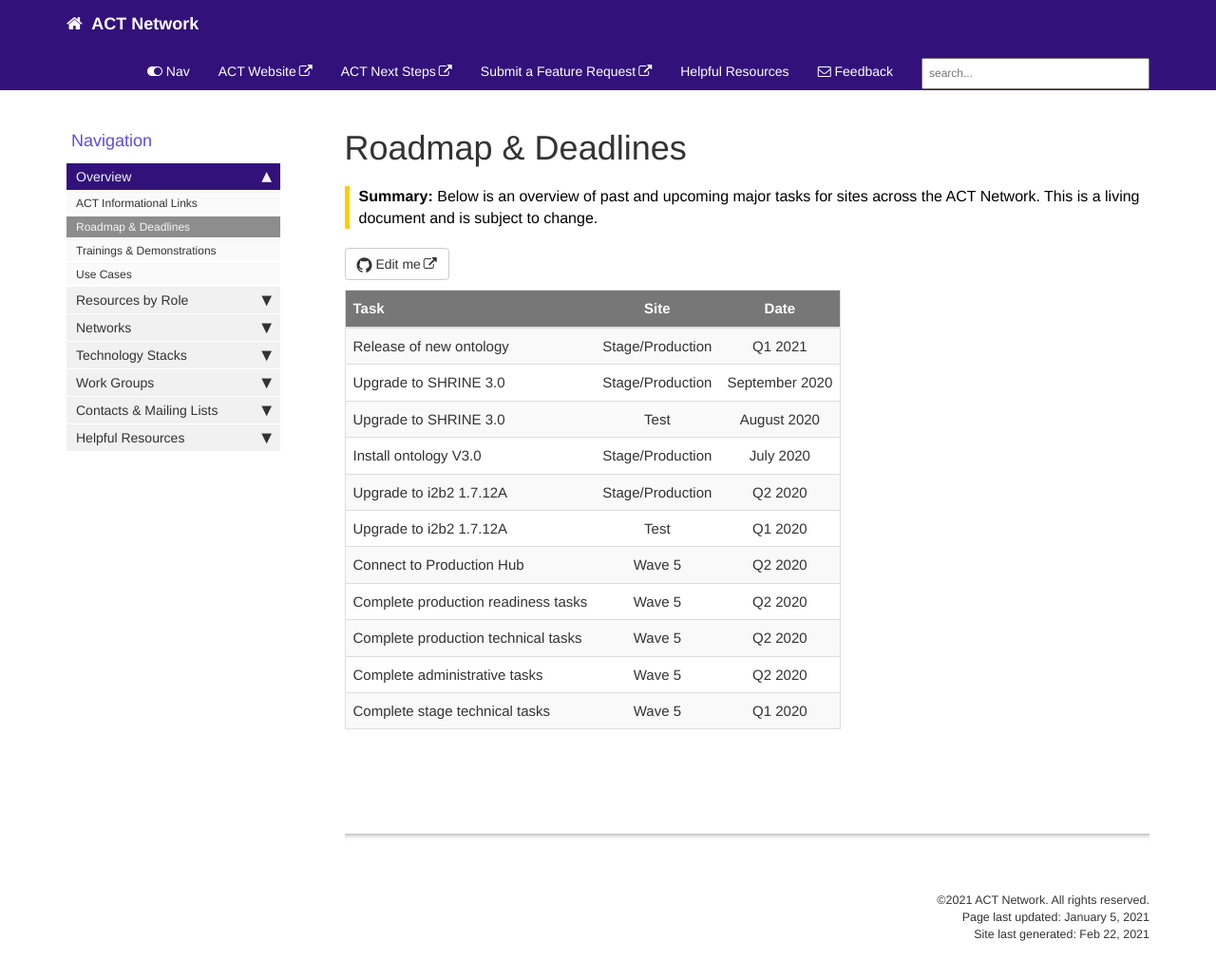
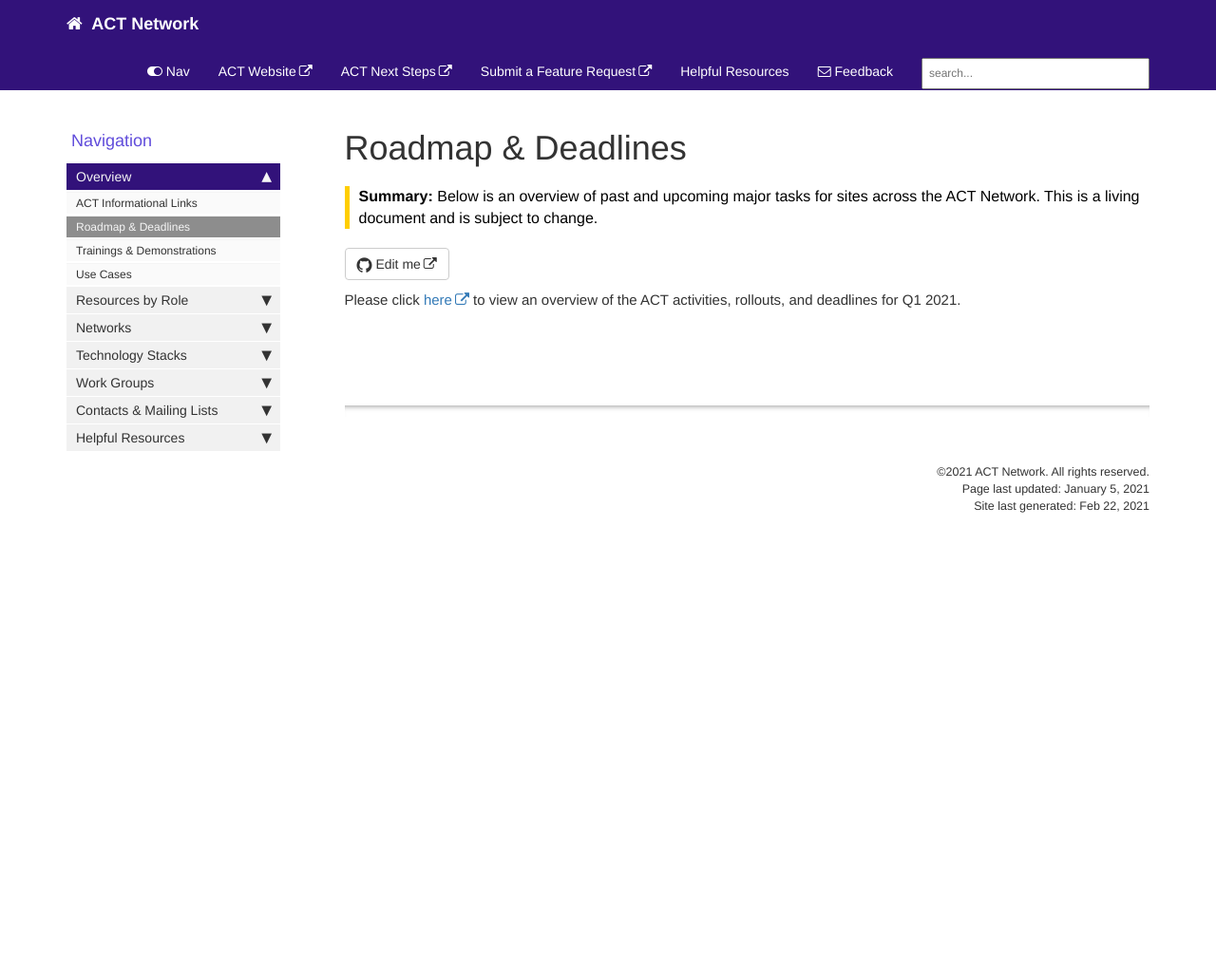
Before and after one commit to dbmi-pitt/ACT-Network, a Jekyll site: the page built from pages/mydoc/roadmap.md, in a window 1280 px wide and 1054 px high. Shown: the top 1030 px of the window at 95% size. Built offline with Jekyll 4.4.1, drawn with Linux system fonts in a browser that asks for light colours; comment, search, counter and statistics services are not loaded.

Commit message:
Update roadmap.md

```diff
--- a/pages/mydoc/roadmap.md
+++ b/pages/mydoc/roadmap.md
@@ -8,19 +8,7 @@ permalink: roadmap.html
 folder: mydoc
 ---
 
-| Task          | Site          | Date  |
-| ------------- |:-------------:| :-----:|
-| Release of new ontology    | Stage/Production | Q1 2021 |
-| Upgrade to SHRINE 3.0    | Stage/Production | September 2020 |
-| Upgrade to SHRINE 3.0  | Test | August 2020 |
-| Install ontology V3.0    | Stage/Production | July 2020 |
-| Upgrade to i2b2 1.7.12A    | Stage/Production | Q2 2020 |
-| Upgrade to i2b2 1.7.12A    | Test | Q1 2020 |
-| Connect to Production Hub  | Wave 5      |   Q2 2020 |
-| Complete production readiness tasks | Wave 5      |    Q2 2020 |
-| Complete production technical tasks | Wave 5      |    Q2 2020 |
-| Complete administrative tasks | Wave 5      |    Q2 2020 |
-| Complete stage technical tasks | Wave 5      |    Q1 2020 |
+Please click [here](https://docs.google.com/spreadsheets/d/1cUfWxQw67PQ6OfET2lp4ZUik3ZI8JqKcuXC6r-Mumcw/edit?usp=sharing) to view an overview of the ACT activities, rollouts, and deadlines for Q1 2021.
 
 
 {% include links.html %}
```
